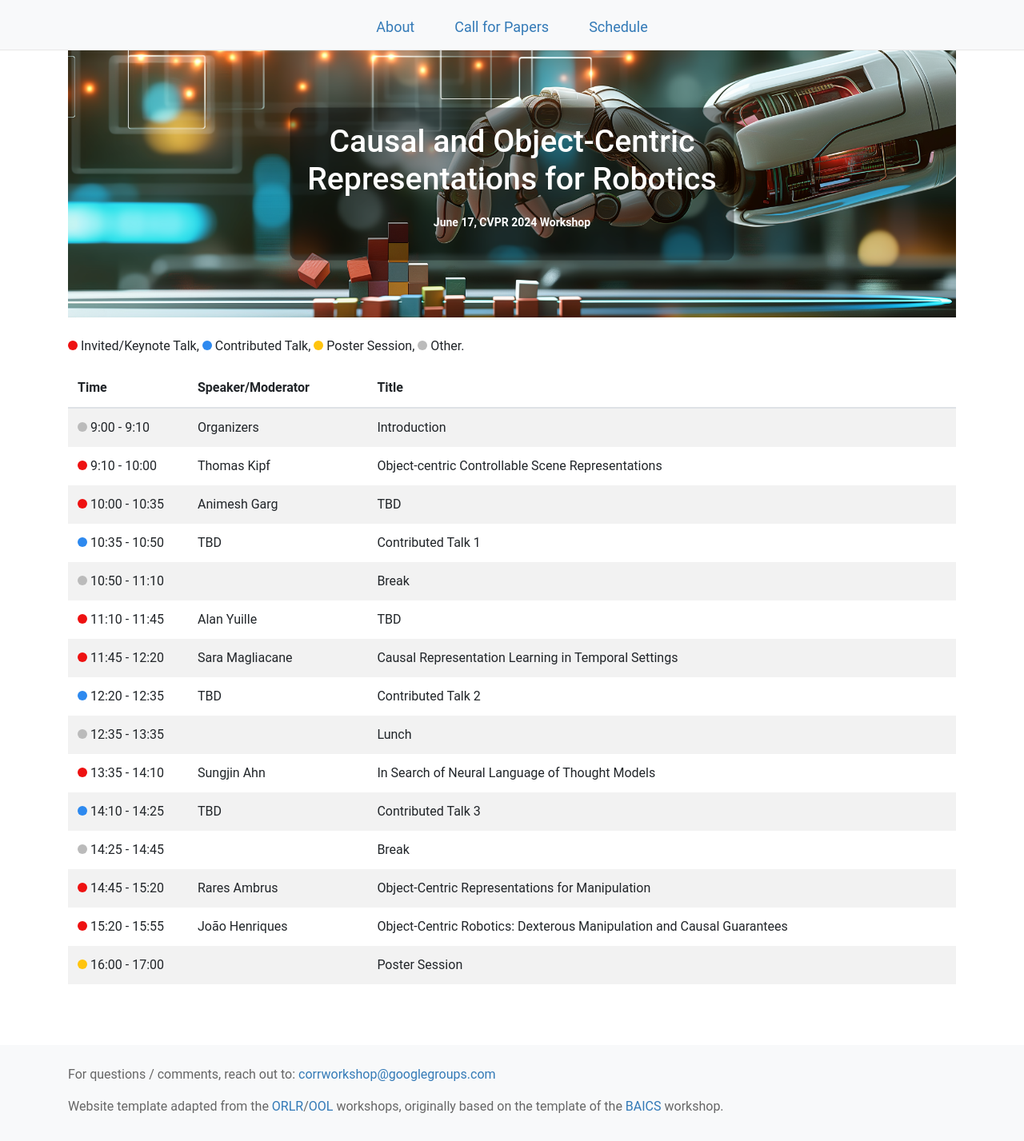
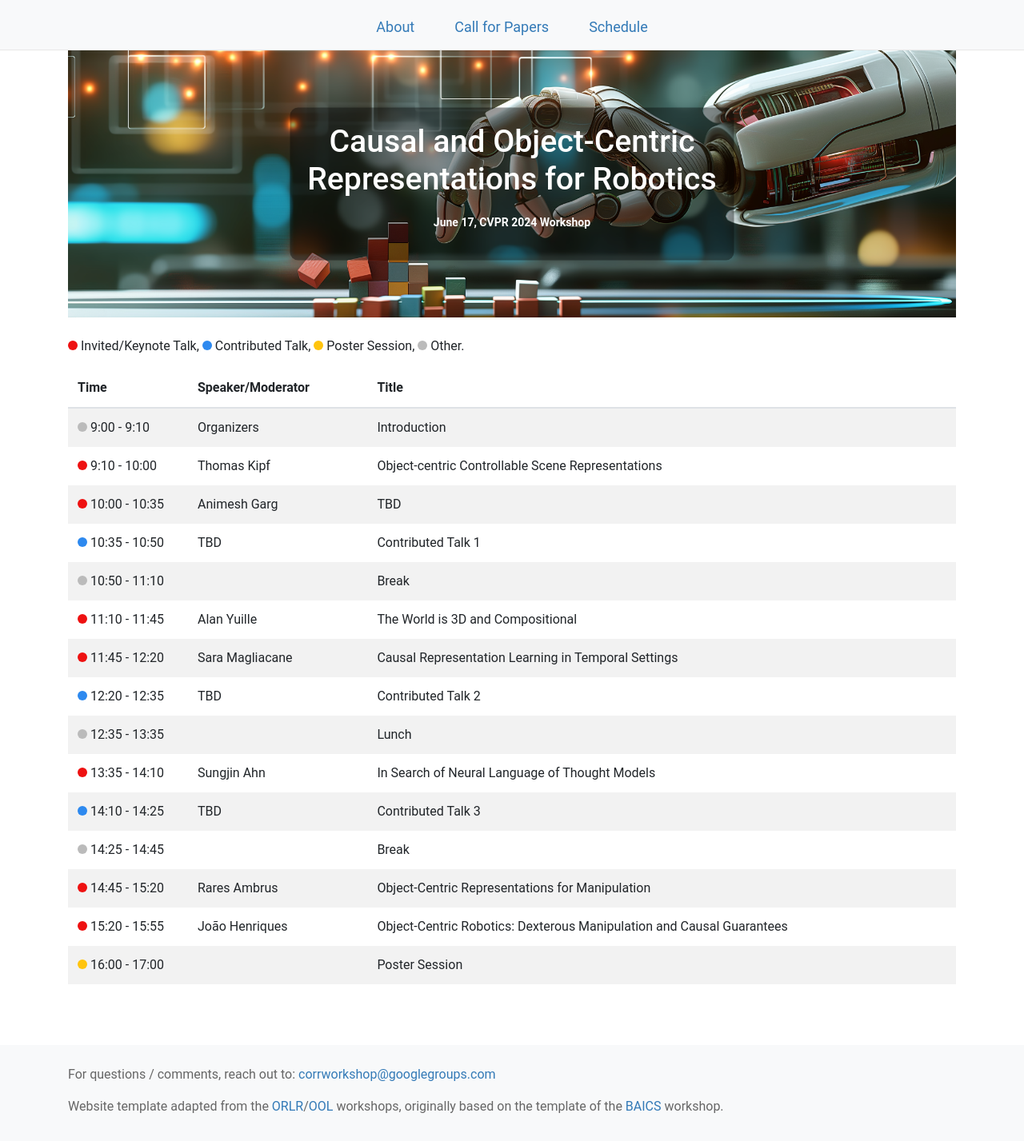
Before and after one commit to corrworkshop/corrworkshop.github.io, a Jekyll site: the page built from schedule.html, in a window 1280 px wide. Shown: the whole page at 80% size. Built offline with Jekyll 4.4.1, drawn with Linux system fonts in a browser that asks for light colours; nearby versions of some CDN libraries.

Commit message:
Update schedule.html

```diff
--- a/schedule.html
+++ b/schedule.html
@@ -49,7 +49,7 @@ layout: default
       <tr>
         <td><span class="dot-invited-talk"></span> 11:10 - 11:45</td>
         <td>Alan Yuille</td>
-        <td>TBD</td>
+        <td>The World is 3D and Compositional</td>
       </tr>
       <tr>
         <td><span class="dot-invited-talk"></span> 11:45 - 12:20</td>
```
